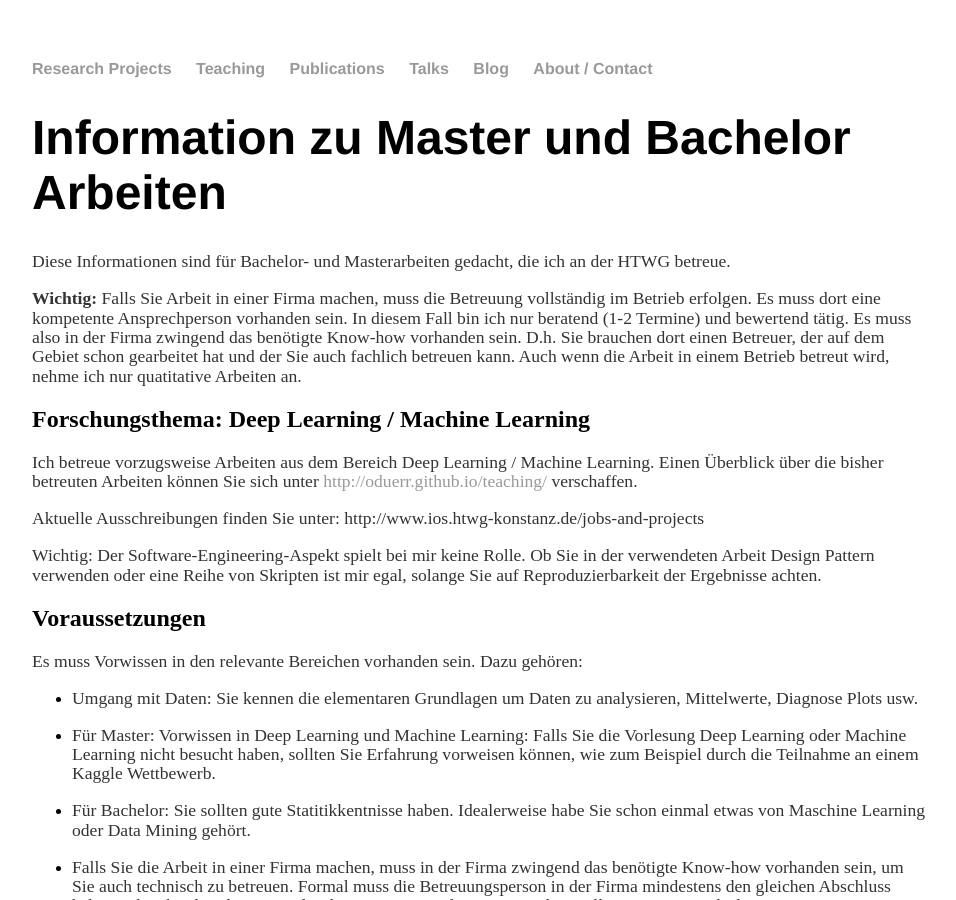
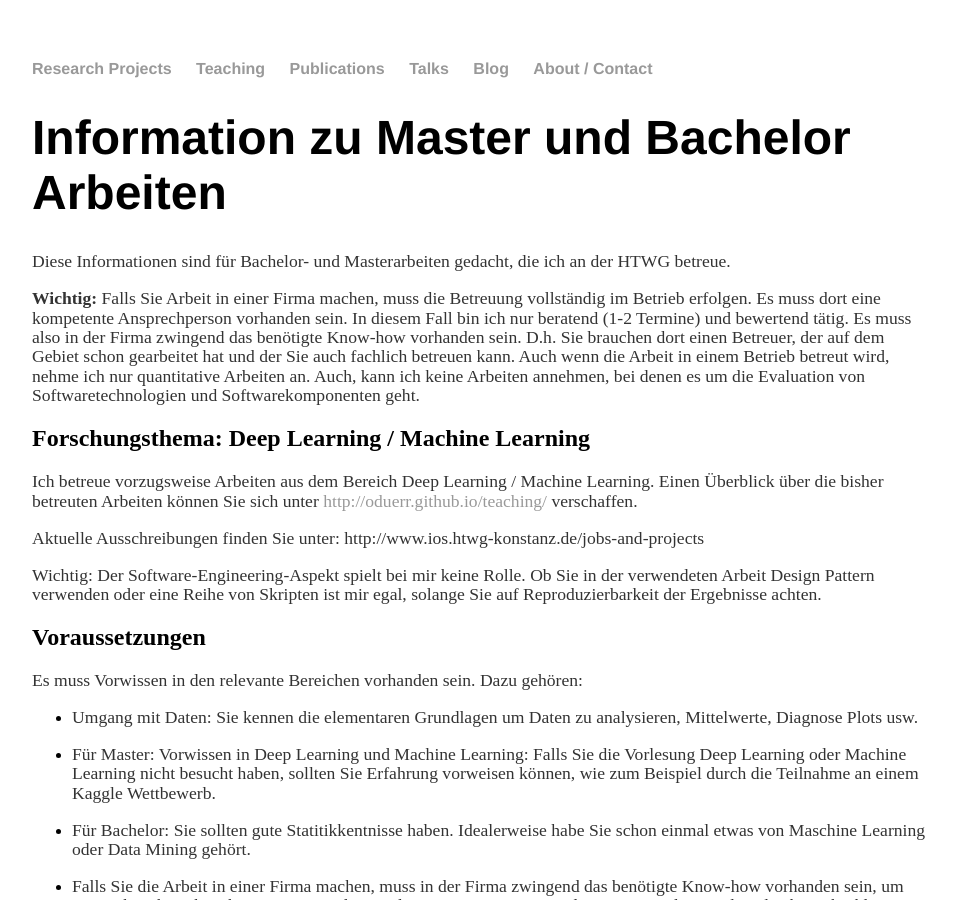
Before and after one commit to oduerr/oduerr.github.io, a Jekyll site: the page built from teaching/bama/index.md, in a window 1280 px wide and 900 px high. Shown: the whole window, without its empty margins (160-1116 px from the left). Built offline with Jekyll 4.4.1, drawn with Linux system fonts in a browser that asks for light colours.

Commit message:
spelling und keine

```diff
--- a/teaching/bama/index.md
+++ b/teaching/bama/index.md
@@ -8,7 +8,7 @@
 Diese Informationen sind für Bachelor- und Masterarbeiten gedacht, die ich an der HTWG betreue.
 
 **Wichtig:**
-Falls Sie Arbeit in einer Firma machen, muss die Betreuung vollständig im Betrieb erfolgen. Es muss dort eine kompetente Ansprechperson vorhanden sein. In diesem Fall bin ich nur beratend (1-2 Termine) und bewertend tätig. Es muss also in der Firma zwingend das benötigte Know-how vorhanden sein. D.h. Sie brauchen dort einen Betreuer, der auf dem Gebiet schon gearbeitet hat und der Sie auch fachlich betreuen kann. Auch wenn die Arbeit in einem Betrieb betreut wird, nehme ich nur quatitative Arbeiten an.
+Falls Sie Arbeit in einer Firma machen, muss die Betreuung vollständig im Betrieb erfolgen. Es muss dort eine kompetente Ansprechperson vorhanden sein. In diesem Fall bin ich nur beratend (1-2 Termine) und bewertend tätig. Es muss also in der Firma zwingend das benötigte Know-how vorhanden sein. D.h. Sie brauchen dort einen Betreuer, der auf dem Gebiet schon gearbeitet hat und der Sie auch fachlich betreuen kann. Auch wenn die Arbeit in einem Betrieb betreut wird, nehme ich nur quantitative Arbeiten an. Auch, kann ich keine Arbeiten annehmen, bei denen es um die Evaluation von Softwaretechnologien und Softwarekomponenten geht.
 
 ## Forschungsthema: Deep Learning / Machine Learning
 Ich betreue vorzugsweise Arbeiten aus dem Bereich Deep Learning / Machine Learning. Einen Überblick über die bisher betreuten Arbeiten können Sie sich unter [http://oduerr.github.io/teaching/](http://oduerr.github.io/teaching/) verschaffen.
```
